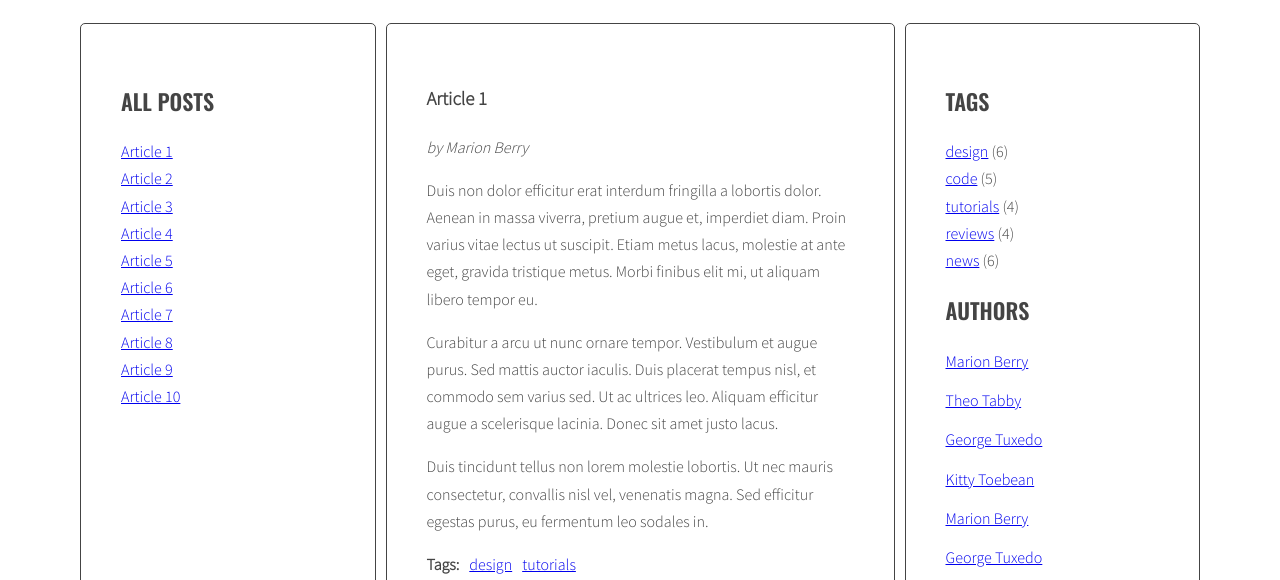
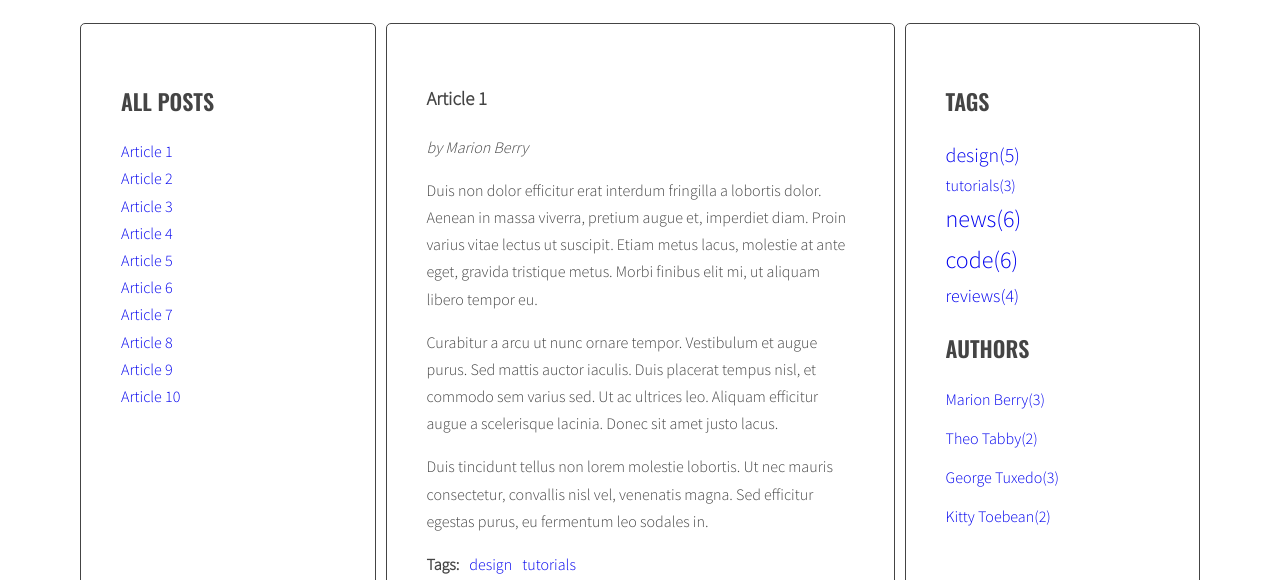
Before and after one commit to Alexdanin83/javascript-blog, a website: page index.html in a window 1280 px wide. Shown: the part 220-800 px from the top of the page. Drawn offline with nearby package versions, Linux system fonts and the light colour scheme.

Commit message:
Modul 7.3 + ambition

```diff
--- a/index.html
+++ b/index.html
@@ -144,7 +144,7 @@
             </ul>
           </div>
         </article>
-        <article class="post" id="article-9" data-tags="news cotutorials" data-author="Marion Berry">
+        <article class="post" id="article-9" data-tags="news tutorials" data-author="Marion Berry">
           <h3 class="post-title">Article 9</h3>
           <p class="post-author"></p>
           <div class="post-content">
@@ -180,11 +180,6 @@
       <aside class="sidebar">
         <h2 class="section-title">Tags</h2>
         <ul class="list tags">
-          <li><a href="#">design</a> <span>(6)</span></li>
-          <li><a href="#">code</a> <span>(5)</span></li>
-          <li><a href="#">tutorials</a> <span>(4)</span></li>
-          <li><a href="#">reviews</a> <span>(4)</span></li>
-          <li><a href="#">news</a> <span>(6)</span></li>
         </ul>
         <h2 class="section-title">Authors</h2>
         <ul class="list authors">
--- a/js/script.js
+++ b/js/script.js
@@ -1,12 +1,21 @@
 'use strict';
-const optArticleSelector = '.post',
-  optTitleSelector = '.post-title',
-  optTitleListSelector = '.titles',
-  optArticleTagsSelector = '.post-tags .list',
-  articleId = 'id',
-  articleTags = 'data-tags',
-  autorsTags = 'data-author',
-  autorInArticle = '.post-author';
+const opts = {
+  tagSizes: {
+    optCloudClassCount: 4,
+    classPrefix: 'tag-size-',
+  },
+  select: {
+    optArticleSelector: '.post',
+    optTitleSelector: '.post-title',
+    optTitleListSelector: '.titles',
+    articleTagsSelector: '.post-tags .list',
+    optTagsListSelector: '.tags.list',
+    articleId: 'id',
+    articleTags: 'data-tags',
+    autorsTags: 'data-author',
+    autorInArticle: '.post-author',
+  },
+};
 
 const titleClickHandler = function() {
   event.preventDefault();
@@ -33,16 +42,16 @@ const titleClickHandler = function() {
 
 const generateTitleLinks = function(customSelector = '') {
   /*[DONE] remove contents of titleList */
-  const titleList=document.querySelector(optTitleListSelector);
+  const titleList=document.querySelector(opts.select.optTitleListSelector);
   titleList.innerHTML = '';
   /*[DONE] for each article */
-  const articles = document.querySelectorAll(optArticleSelector+customSelector);
+  const articles = document.querySelectorAll(opts.select.optArticleSelector+customSelector);
   for(let article of articles){
     /*[DONE] get the article id */
-    const articleName = article.getAttribute(articleId);
+    const articleName = article.getAttribute(opts.select.articleId);
     /*[DONE] find the title element */
     /*[DONE] get the title from the title element */
-    const articleTitle = article.querySelector(optTitleSelector).innerHTML;
+    const articleTitle = article.querySelector(opts.select.optTitleSelector).innerHTML;
     /*[DONE] create HTML of the link */
     const linkHTML = '<li><a href="#' + articleName+'"><span>' + articleTitle + '</span></a></li>';
     /*[DONE] insert link into titleList */
@@ -59,12 +68,12 @@ generateTitleLinks()
 const generateTags = function() {
   /* find all articles */
   //const arrayTags = [];
-  const articles = document.querySelectorAll(optArticleSelector);
+  const articles = document.querySelectorAll(opts.select.optArticleSelector);
   /* START LOOP: for every article: */
   for(let article of articles) {
     /* find tags wrapper */
     // 1 sposób
-    const tags= article.getAttribute(articleTags);
+    const tags= article.getAttribute(opts.select.articleTags);
     //  for(let i = 0; i < tags.length; i++) {
     //    arrayTags[i]=tags.split(" ");
     //  }
@@ -79,7 +88,7 @@ const generateTags = function() {
       html = html + '<li><a href="#tag-' + tag+'"><span>' + tag + '</span></a></li>';
       /* add generated code to HTML variable */
     }
-    const tagsList = article.querySelector(optArticleTagsSelector);
+    const tagsList = article.querySelector(opts.select.articleTagsSelector);
     /* insert HTML of all the links into the tags wrapper */
     tagsList.insertAdjacentHTML('beforeend',html);
     /* END LOOP: for each tag */
@@ -115,36 +124,31 @@ const tagClickHandler = function(event) {
   generateTitleLinks('[data-tags~="' + tag + '"]');
 }
 
-const addClickListenersToTags = function() {
-  /* find all links to tags */
-  /* START LOOP: for each link */
-  const linksTags = document.querySelectorAll('a[href^="#tag-"]');
-  for(let linksTag of linksTags) {
-    /* add tagClickHandler as event listener for that link */
-    linksTag.addEventListener('click', tagClickHandler);
-    /* END LOOP: for each link */
-  }
-}
-addClickListenersToTags()
-
 const generateAuthors = function() {
-  const articles = document.querySelectorAll(optArticleSelector);
-  const autorByArticles = document.querySelectorAll(autorInArticle);
+  let allTags = {};
+  const articles = document.querySelectorAll(opts.select.optArticleSelector);
+  const autorByArticles = document.querySelectorAll(opts.select.autorInArticle);
   const autorTitle = document.querySelector('.authors');
   //  for(let autorByArticle of autorByArticles){
   var i = 0;
   for(let article of articles){
     /*[DONE] get the article id */
-    const autorName = article.getAttribute(autorsTags);
-    /*[DONE] find the title element */
-    /*[DONE] get the title from the title element */
-    /*[DONE] create HTML of the link */
-    const linkHTML = '<li><a href="#tag-autor-' + autorName+'"><span>' + autorName + '</span></a></li>';
+    const autorName = article.getAttribute(opts.select.autorsTags);
+    if(!allTags[autorName]) {
+      allTags[autorName] = 1;
+    }
+    else {
+      allTags[autorName]++;
+    }
     /*[DONE] insert link into titleList */
-    autorTitle.insertAdjacentHTML('beforeend',linkHTML);
     autorByArticles[i].innerHTML='by '+autorName;
     i++;
   }
+  var allTagsHTML='';
+  for(let tag in allTags){
+    allTagsHTML += '<li><a href="#tag1-author-' + tag + '"><span>'+ tag +'(' + allTags[tag] + ')</span></a></li>';
+  }
+  autorTitle.insertAdjacentHTML('beforeend',allTagsHTML);
 }
 generateAuthors()
 
@@ -156,9 +160,9 @@ const authorClickHandler = function(event){
   /* make a new constant "href" and read the attribute "href" of the clicked element */
   const href = clickedElement.getAttribute('href');
   /* make a new constant "tag" and extract tag from the "href" constant */
-  const tag = href.replace('#tag-autor-', '');
+  const tag = href.replace('#tag1-author-', '');
   /* find all tag links with class active */
-  const tagActives = document.querySelectorAll('a.active[href^="#tag-autor-"]');
+  const tagActives = document.querySelectorAll('a.active[href^="#tag1-author-"]');
   /* START LOOP: for each active tag link */
   for(let tagActive of tagActives) {
     /* END LOOP: for each active tag link */
@@ -177,10 +181,107 @@ const authorClickHandler = function(event){
 }
 
 const addClickListenersToAuthors = function(){
-  const autorsTags = document.querySelectorAll('a[href^="#tag-autor-"]');
+  const autorsTags = document.querySelectorAll('a[href^="#tag1-author-"]');
   for(let autorsTag of autorsTags) {
     /* add tagClickHandler as event listener for that link */
     autorsTag.addEventListener('click', authorClickHandler);
   }
 }
 addClickListenersToAuthors();
+
+function calculateTagClass(tag, params){
+  let classNumber = Math.floor( ( (tag - params.min) / (params.max - params.min) ) * opts.tagSizes.optCloudClassCount +1 );
+  return opts.tagSizes.classPrefix + classNumber;
+}
+
+function calculateTagsParams(tags) {
+  var i = 0;
+//  var params_min = tags[0];
+  var return_params = {};
+  for(let tag in tags){
+    if (i==0) {
+    var  params_min=tags[tag];
+    var  params_max=tags[tag];
+    }
+    if(tags[tag] > params_max){
+      params_max = tags[tag];
+    }
+    if(tags[tag] <  params_min){
+      params_min = tags[tag];
+    }
+    i++;
+  }
+  return_params['max'] = params_max;
+  return_params['min'] = params_min;
+  return return_params;
+}
+
+function generateTagsR(){
+  /* [NEW] create a new variable allTags with an empty array */
+  let allTags = {};
+  /* find all articles */
+  const articles = document.querySelectorAll(opts.select.optArticleSelector);
+  /* START LOOP: for every article: */
+  for(let article of articles) {
+    /* find tags wrapper */
+    const tags= article.getAttribute(opts.select.articleTags);
+    /* make html variable with empty string */
+    //var linkHTML='';
+    /* get tags from data-tags attribute */
+    const articleTagsArray = tags.split(' ');
+    /* split tags into array */
+    /* START LOOP: for each tag */
+    for(let tag of articleTagsArray) {
+      /* generate HTML of the link */
+      //linkHTML = linkHTML + '<li><a href="#tag-' + tag+'"><span>' + tag + '</span></a></li>';
+      //linkHTML = '<li><a href="#tag-' + tag+'"><span>' + tag + '</span></a></li>';
+      /* add generated code to html variable */
+      /* [NEW] check if this link is NOT already in allTags */
+      //if(allTags.indexOf(linkHTML) == -1){
+      /* [NEW] add generated code to allTags array */
+      //allTags.push(linkHTML);
+      if(!allTags[tag]) {
+        /* [NEW] add tag to allTags object */
+        allTags[tag] = 1;
+      }
+      else {
+        allTags[tag]++;
+      }
+
+    }
+  }
+  /* END LOOP: for each tag */
+  /* insert HTML of all the links into the tags wrapper */
+  /* END LOOP: for every article: */
+  /* [NEW] find list of tags in right column */
+  const tagList = document.querySelector('.tags');
+  /* [NEW] add html from allTags to tagList */
+  //tagList.innerHTML = allTags.join(' ');
+  /* [NEW] create variable for all links HTML code */
+  const tagsParams = calculateTagsParams(allTags);
+  let allTagsHTML = '';
+  //Długość objiektu
+  //const countR = Object.keys(allTags).length;
+  /* [NEW] START LOOP: for each tag in allTags: */
+  for(let tag in allTags){
+    /* [NEW] generate code of a link and add it to allTagsHTML */
+    const tagLinkHTML = calculateTagClass(allTags[tag], tagsParams);
+    allTagsHTML += '<li><a class="'+tagLinkHTML+'" href="#tag-' + tag + '"><span>'+ tag +'(' + allTags[tag] + ')</span></a></li>';
+  }
+  /* [NEW] END LOOP: for each tag in allTags: */
+  /*[NEW] add HTML from allTagsHTML to tagList */
+  tagList.innerHTML = allTagsHTML;
+}
+generateTagsR()
+
+const addClickListenersToTags = function() {
+  /* find all links to tags */
+  /* START LOOP: for each link */
+  const linksTags = document.querySelectorAll('a[href^="#tag-"]');
+  for(let linksTag of linksTags) {
+    /* add tagClickHandler as event listener for that link */
+    linksTag.addEventListener('click', tagClickHandler);
+    /* END LOOP: for each link */
+  }
+}
+addClickListenersToTags()
--- a/sass/style.scss
+++ b/sass/style.scss
@@ -40,7 +40,9 @@ body {
     color: lighten($color-dark, 20%);
   }
 }
-
+a {
+  text-decoration: none;
+}
 /* Layout */
 
 .wrapper {
@@ -85,6 +87,21 @@ body {
   }
 }
 
+.tag-size-1 {
+  font-size: 16px;
+}
+.tag-size-2 {
+  font-size: 18px;
+}
+.tag-size-3 {
+  font-size: 20px;
+}
+.tag-size-4 {
+  font-size: 22px;
+}
+.tag-size-5 {
+  font-size: 24px;
+}
 .list-horizontal {
   li {
     display: inline-block;
```
Also changed, not shown: css/style.css, 1 other file.
